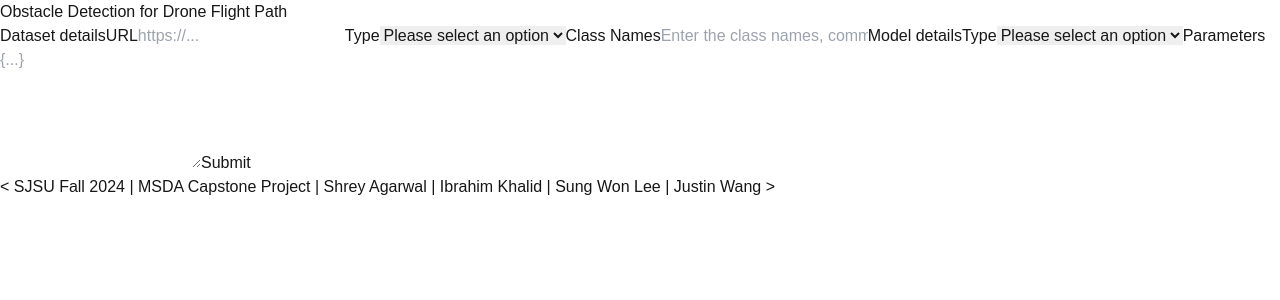
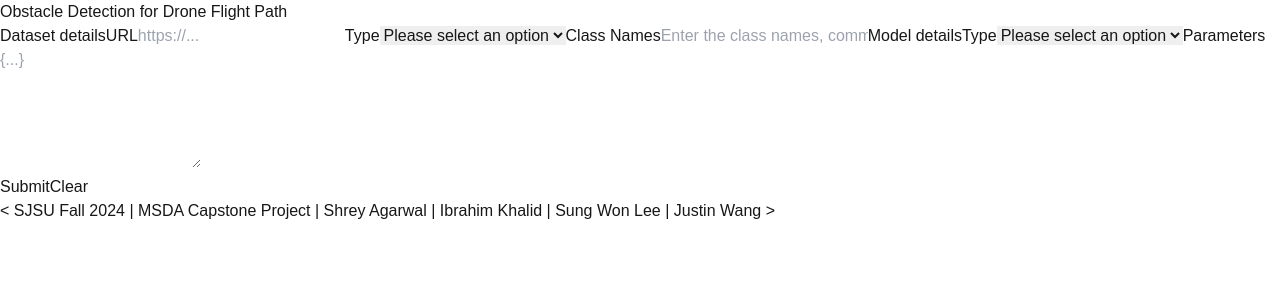
Before and after one commit to sjsu2024-data298-team6/webportal, a Next.js app: page / in a window 1280 px wide. Shown: the top 300 px of the page. Built offline with nearby package versions, Linux system fonts and the light colour scheme.

Commit message:
add clear form button

```diff
--- a/src/pages/index.tsx
+++ b/src/pages/index.tsx
@@ -11,6 +11,14 @@ export default function Home() {
 
   const handleSubmit = () => {
     console.log(url, names, params, datasetType, model);
+  };
+
+  const resetForm = () => {
+    setUrl("");
+    setNames("");
+    setParams("");
+    setDatasetType("");
+    setModel("");
   };
 
   return (
@@ -70,12 +78,20 @@ export default function Home() {
             onChange={setParams}
           />
 
+          <div className="grid grid-cols-2 gap-4">
             <button
               className="rounded-xl border border-black bg-green-500 px-4 py-1 hover:bg-green-600"
               onClick={handleSubmit}
             >
               Submit
             </button>
+            <button
+              className="rounded-xl border border-black bg-red-500 px-4 py-1 hover:bg-red-600"
+              onClick={resetForm}
+            >
+              Clear
+            </button>
+          </div>
         </div>
       </main>
       <footer className="row-start-3 flex flex-wrap items-center justify-center gap-6">
```
Lines whose indentation alone changed are shown as unchanged.
